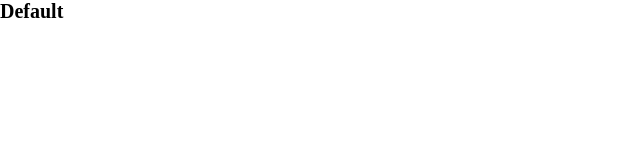
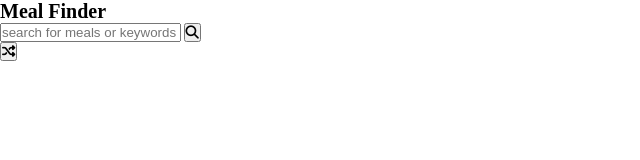
Before and after one commit to Kamzie/20-Web-Projects-With-Vanilla-JavaScript, a plain HTML site: page 8 Meal Finder/index.html in a window 1280 px wide. Shown: the whole page, without its empty margins (0-640 px from the left). Drawn offline with Linux system fonts and the light colour scheme.

Commit message:
HTML set up with a basic layout

```diff
--- a/8 Meal Finder/index.html
+++ b/8 Meal Finder/index.html
@@ -4,11 +4,37 @@
     <meta charset="UTF-8" />
     <meta http-equiv="X-UA-Compatible" content="IE=edge" />
     <meta name="viewport" content="width=device-width, initial-scale=1.0" />
+    <script
+      defer
+      src="https://kit.fontawesome.com/2c885b60de.js"
+      crossorigin="anonymous"
+    ></script>
     <link rel="stylesheet" href="style.css" />
     <script type="module" defer src="script.js"></script>
-    <title>Default</title>
+    <title>Meal Finder</title>
   </head>
   <body>
-    <h1>Default</h1>
+    <div class="container">
+      <h1>Meal Finder</h1>
+      <div class="flex">
+        <form class="flex" id="submit">
+          <input
+            type="text"
+            id="search"
+            placeholder="search for meals or keywords"
+          />
+          <button class="search-btn" type="submit">
+            <i class="fas fa-search"></i>
+          </button>
+        </form>
+        <button class="random-btn" id="random">
+          <i class="fas fa-random"></i>
+        </button>
+      </div>
+
+      <div id="result-heading"></div>
+      <div id="meals" class="meals"></div>
+      <div id="single-meal"></div>
+    </div>
   </body>
 </html>
```
